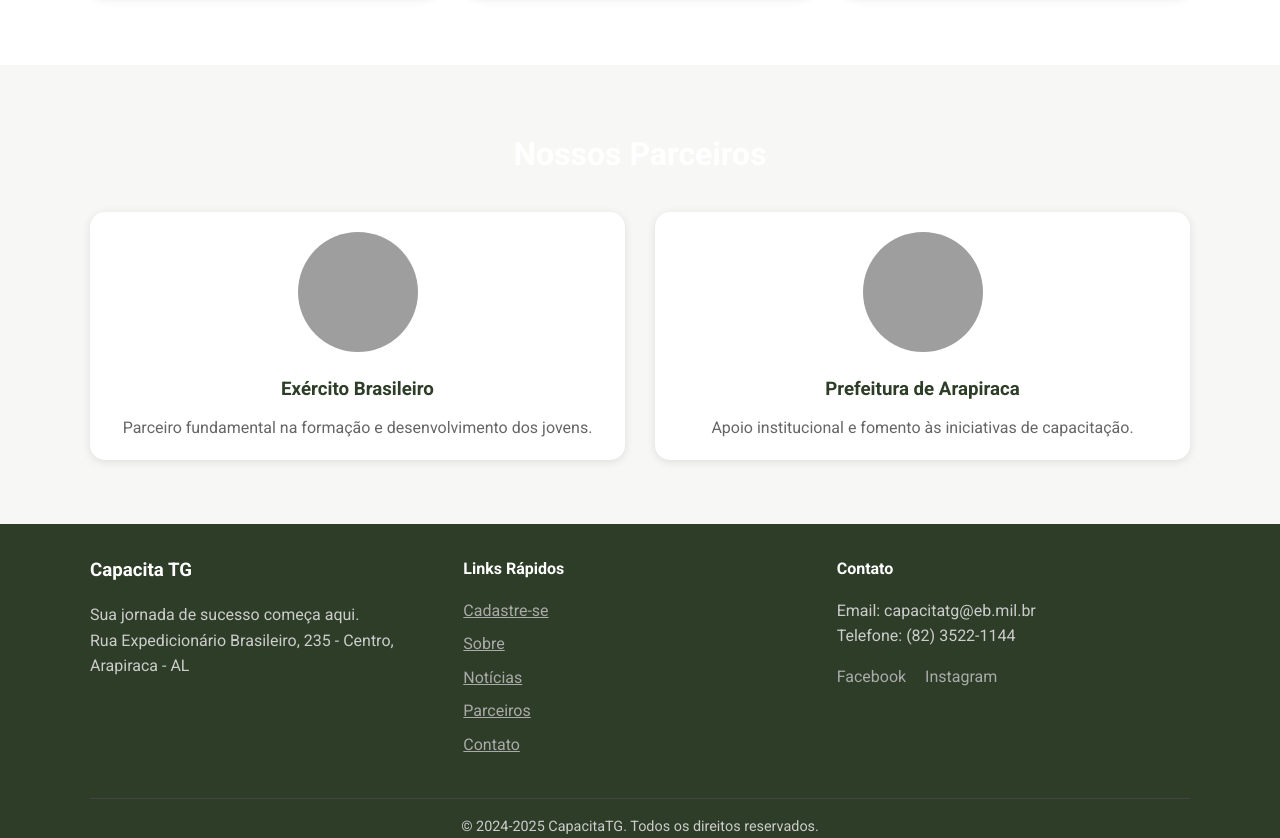
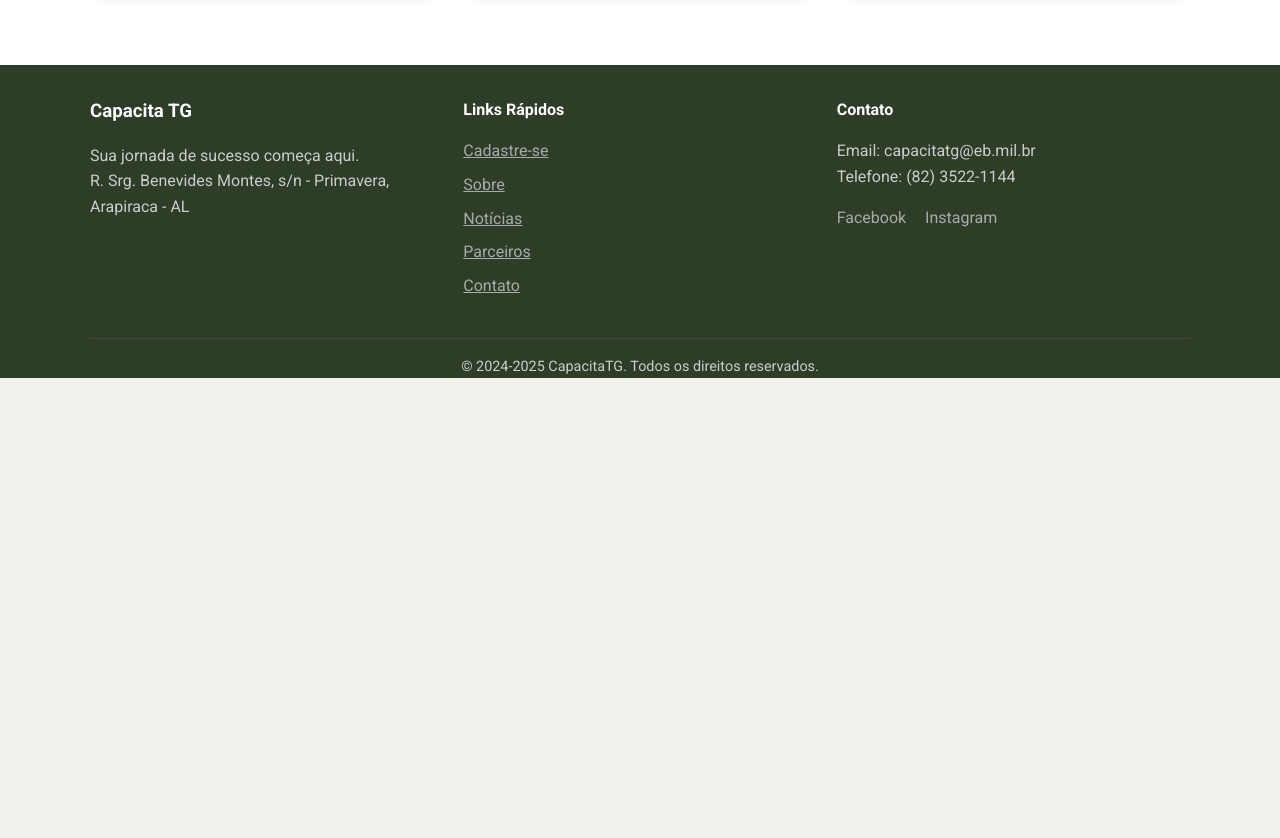
Before and after one commit to zeruela12374/c, a website built with Vite: page index.html in a window 1280 px wide. Shown: the part 3051-3889 px from the top of the page. After the commit the page ends 3429 px from the top, so only its background shows below. Built offline with nearby package versions, Linux system fonts and the light colour scheme; grey boxes are pictures that could not be loaded.

Commit message:
Alteração de textos e links e adição de funcionalidades

```diff
--- a/index.html
+++ b/index.html
@@ -173,23 +173,6 @@
             </div>
         </section>
 
-        <section id="parceiros" class="partners-section">
-            <div class="container">
-                <h2>Nossos Parceiros</h2>
-                <div class="partners-grid">
-                    <div class="partner-item">
-                        <img src="https://images.pexels.com/photos/3183150/pexels-photo-3183150.jpeg" alt="Exército Brasileiro">
-                        <h3>Exército Brasileiro</h3>
-                        <p>Parceiro fundamental na formação e desenvolvimento dos jovens.</p>
-                    </div>
-                    <div class="partner-item">
-                        <img src="https://images.pexels.com/photos/3184465/pexels-photo-3184465.jpeg" alt="Prefeitura de Arapiraca">
-                        <h3>Prefeitura de Arapiraca</h3>
-                        <p>Apoio institucional e fomento às iniciativas de capacitação.</p>
-                    </div>
-                </div>
-            </div>
-        </section>
     </main>
 
     <footer id="contato">
@@ -198,7 +181,7 @@
                 <div class="footer-col">
                     <h3>Capacita TG</h3>
                     <p>Sua jornada de sucesso começa aqui.</p>
-                    <p>Rua Expedicionário Brasileiro, 235 - Centro, Arapiraca - AL</p>
+                    <p>R. Srg. Benevides Montes, s/n - Primavera, Arapiraca - AL</p>
                 </div>
                 <div class="footer-col">
                     <h4>Links Rápidos</h4>
@@ -216,7 +199,7 @@
                     <p>Telefone: (82) 3522-1144</p>
                     <div class="social-links">
                         <a href="https://www.facebook.com/exercito" target="_blank">Facebook</a>
-                        <a href="https://www.instagram.com/exercitooficial" target="_blank">Instagram</a>
+                        <a href="https://www.instagram.com/tg07015_exercito/" target="_blank">Instagram</a>
                     </div>
                 </div>
             </div>
```
